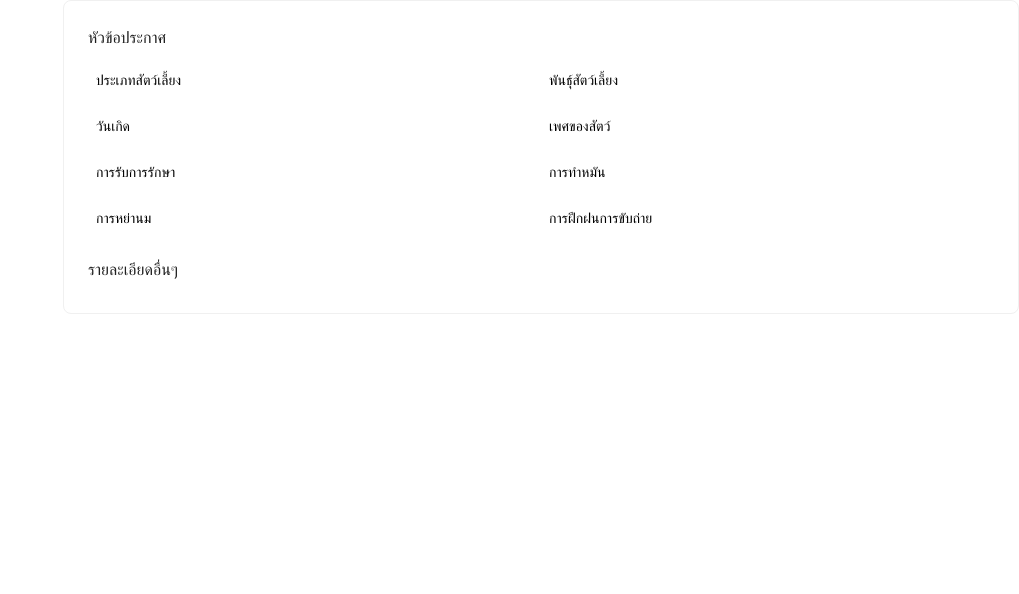
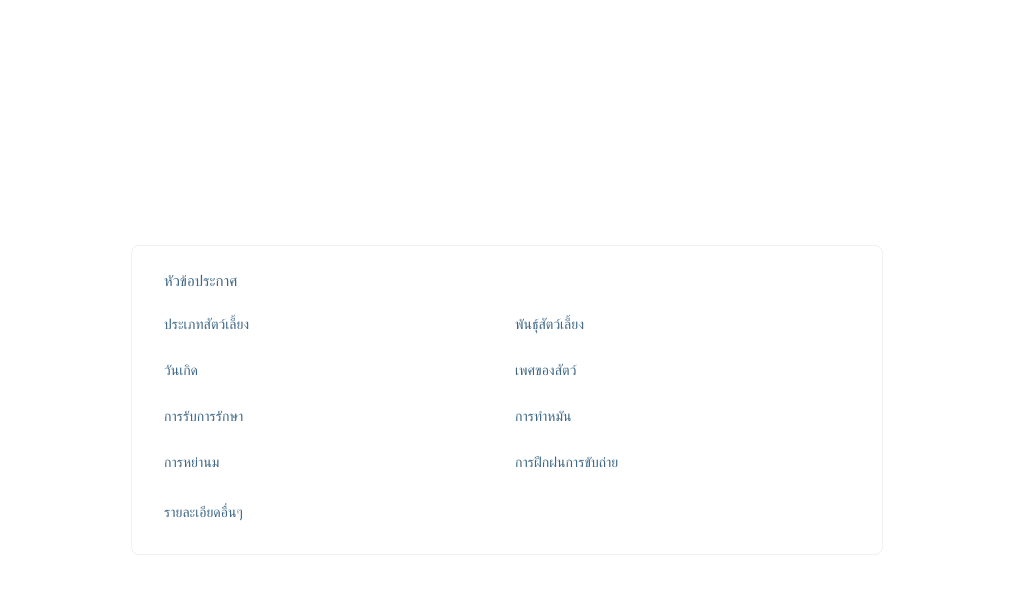
Before and after one commit to nnarct/WayToAdopt, a React (Vite) app in the folder client/: page /petdetails in a window 1280 px wide. Shown: the top 594 px of the page, without its empty margins (261-1280 px from the left). Built offline with nearby package versions, Linux system fonts and the light colour scheme.

Commit message:
change text color

```diff
--- a/client/src/components/PostDetail.tsx
+++ b/client/src/components/PostDetail.tsx
@@ -125,15 +125,16 @@ const PostDetail = () => {
   };
 
   return (
-<Row gutter={16}>
+<div style={{ display: 'flex', justifyContent: 'center', alignItems: 'center', height: '100vh' }}>
+  <Row gutter={16} style={{ width: '80%' }}>
     <Col span={6}>
-    <Image src={post.petPic} />
+      <Image src={post.petPic} style={{ borderRadius: '8px', boxShadow: '0px 4px 8px rgba(0, 0, 0, 0.1)' }}  />
     </Col>
     <Col span={18}>
       <Card>
-      <div style={{ marginBottom: '16px' }}>
-        <Typography.Title level={5} style={{ marginBottom: '8px' }}>หัวข้อประกาศ</Typography.Title>
-        <Typography.Text style={{ marginBottom: '16px' }}>{post.postTitle}</Typography.Text>
+        <div style={{ marginBottom: '16px', marginLeft: '8px' }}>
+          <Typography.Title level={5} style={{ marginBottom: '8px', fontSize: '15px', color: '#3C6685' }}>หัวข้อประกาศ</Typography.Title>
+          <Typography.Text style={{ marginBottom: '16px', fontSize: '14px', color: '#95C0DE' }}>{post.postTitle}</Typography.Text>
         </div>
         <Row>
           <Col span={12}>
@@ -153,13 +154,14 @@ const PostDetail = () => {
             </Space>
           </Col>
         </Row>
-      <div style={{ marginTop: '16px' }}>
-        <Typography.Title level={5} style={{ marginBottom: '8px' }}>รายละเอียดอื่นๆ</Typography.Title>
-        <Typography.Text style={{ marginBottom: '16px' }}>{post.petDetail}</Typography.Text>
+        <div style={{ marginTop: '16px', marginLeft: '8px' }}>
+          <Typography.Title level={5} style={{ marginBottom: '8px', fontSize: '14px', color: '#3C6685' }}>รายละเอียดอื่นๆ</Typography.Title>
+          <Typography.Text style={{ marginBottom: '16px', fontSize: '14px', color: '#95C0DE' }}>{post.petDetail}</Typography.Text>
         </div>
       </Card>
     </Col>
   </Row>
+</div>
 
 
   );
--- a/client/src/components/shared/DescriptionCard.tsx
+++ b/client/src/components/shared/DescriptionCard.tsx
@@ -18,8 +18,8 @@ const DescriptionCard = ({
 }: DescriptionCardProps) => {
   return (
     <Space direction="vertical" style={{ padding: '4px 8px' }}>
-      <div style={{ fontWeight: 'bold', color: 'black' }}>{title}</div>
-      <div style={{ color: 'black' }}>{children}</div>
+      <div style={{ fontWeight: 'bold', color: '#3C6685' }}>{title}</div>
+      <div style={{ color: '#95C0DE' }}>{children}</div>
     </Space>
   );
 };
```
Lines whose indentation alone changed are shown as unchanged.
